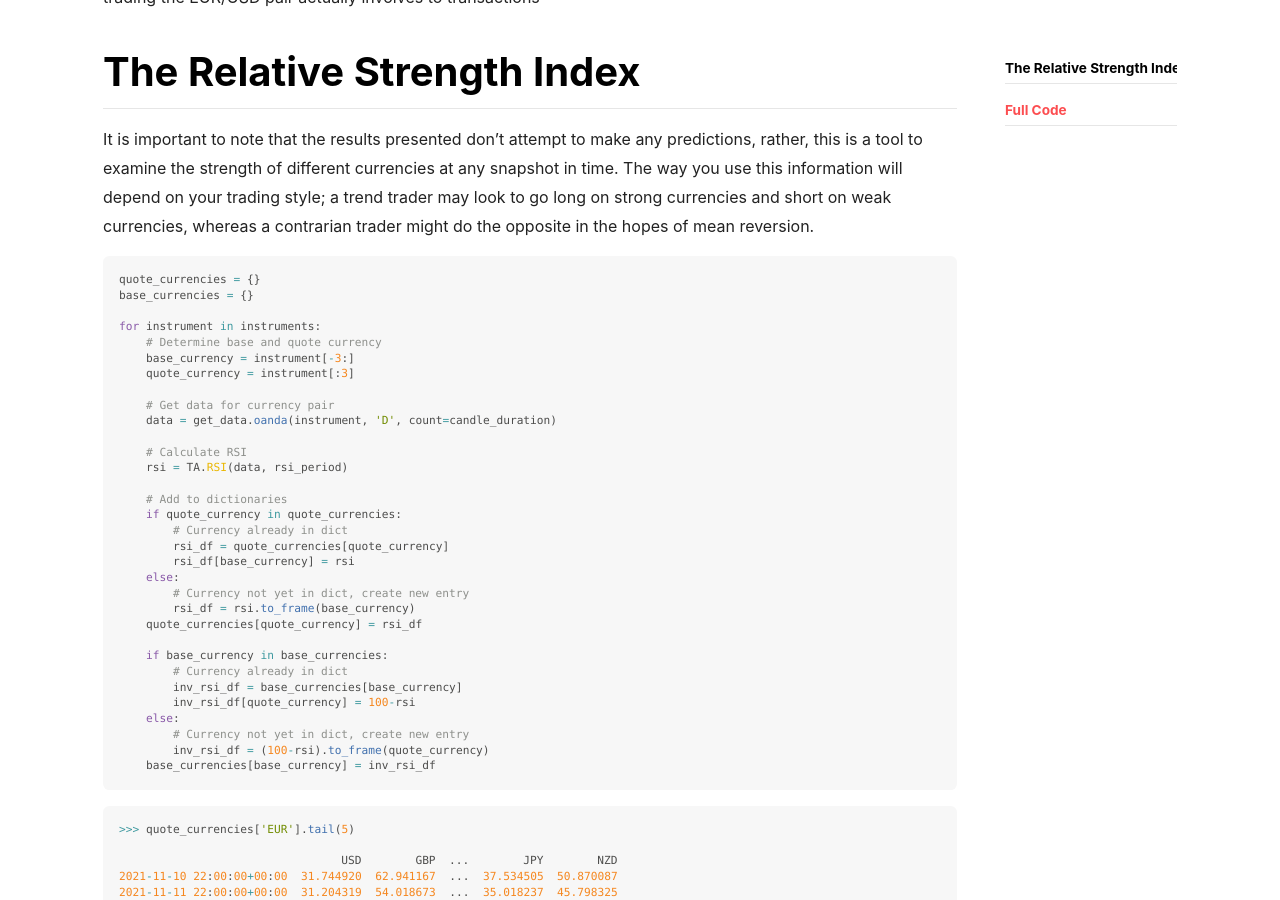
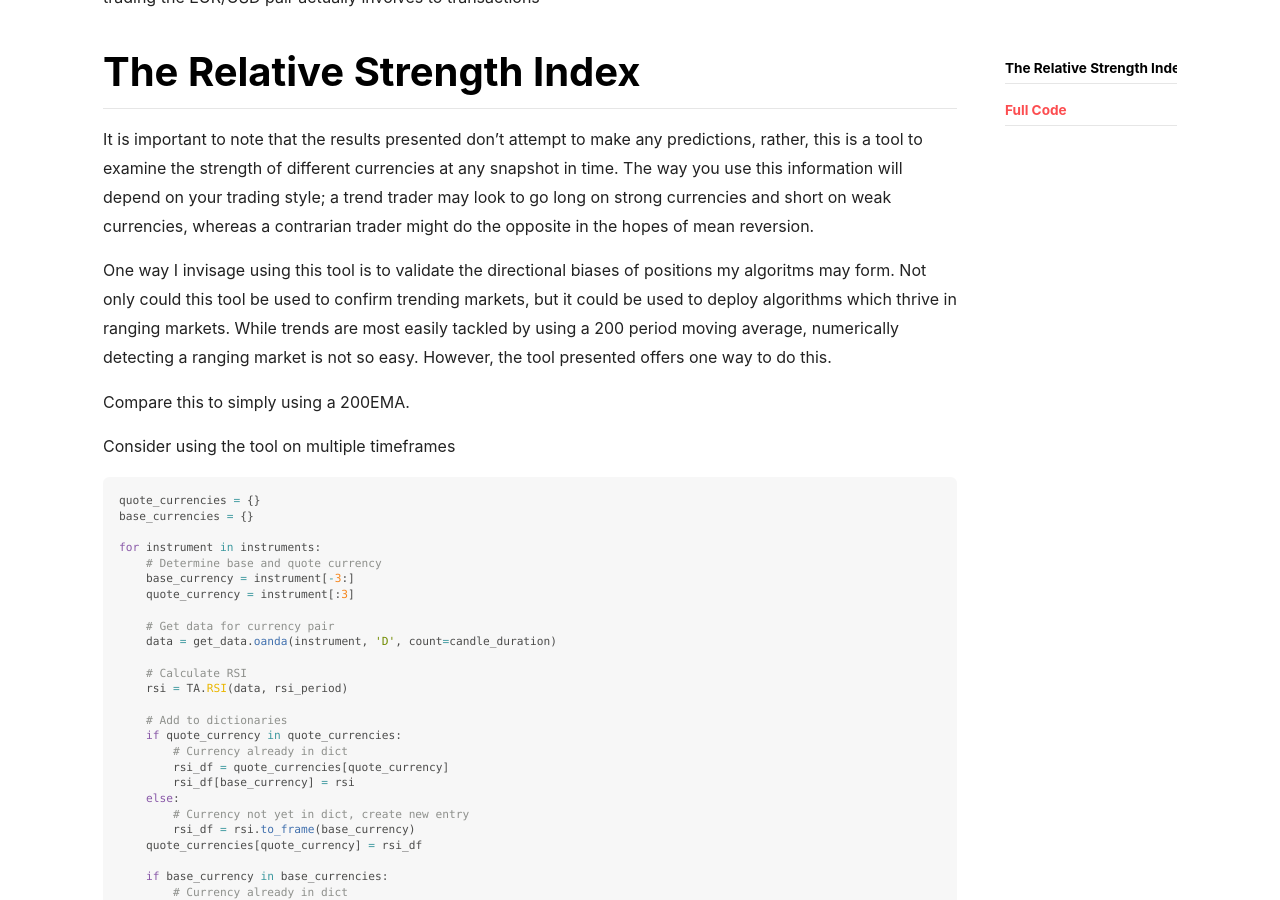
Before and after one commit to kieran-mackle/AutoTrader, a Jekyll site: the page built from content/_posts/2025-12-06-comparing-strengths.md, in a window 1280 px wide and 900 px high, scrolled down 383 px. Built offline with Jekyll 4.4.1, drawn with Linux system fonts in a browser that asks for light colours; nearby versions of some CDN libraries.

Commit message:
docs: comment comparing to ema for trends

```diff
--- a/content/_posts/2025-12-06-comparing-strengths.md
+++ b/content/_posts/2025-12-06-comparing-strengths.md
@@ -29,7 +29,20 @@ time. The way you use this information will depend on your trading style; a tren
 may look to go long on strong currencies and short on weak currencies, whereas a contrarian
 trader might do the opposite in the hopes of mean reversion.
 
+One way I invisage using this tool is to validate the directional biases of positions my
+algoritms may form. Not only could this tool be used to confirm trending markets, but it could
+be used to deploy algorithms which thrive in ranging markets. While trends are most easily
+tackled by using a 200 period moving average, numerically detecting a ranging market is not
+so easy. However, the tool presented offers one way to do this.
 
+
+
+
+Compare this to simply using a 200EMA.
+
+
+
+Consider using the tool on multiple timeframes
 
 
 
```
